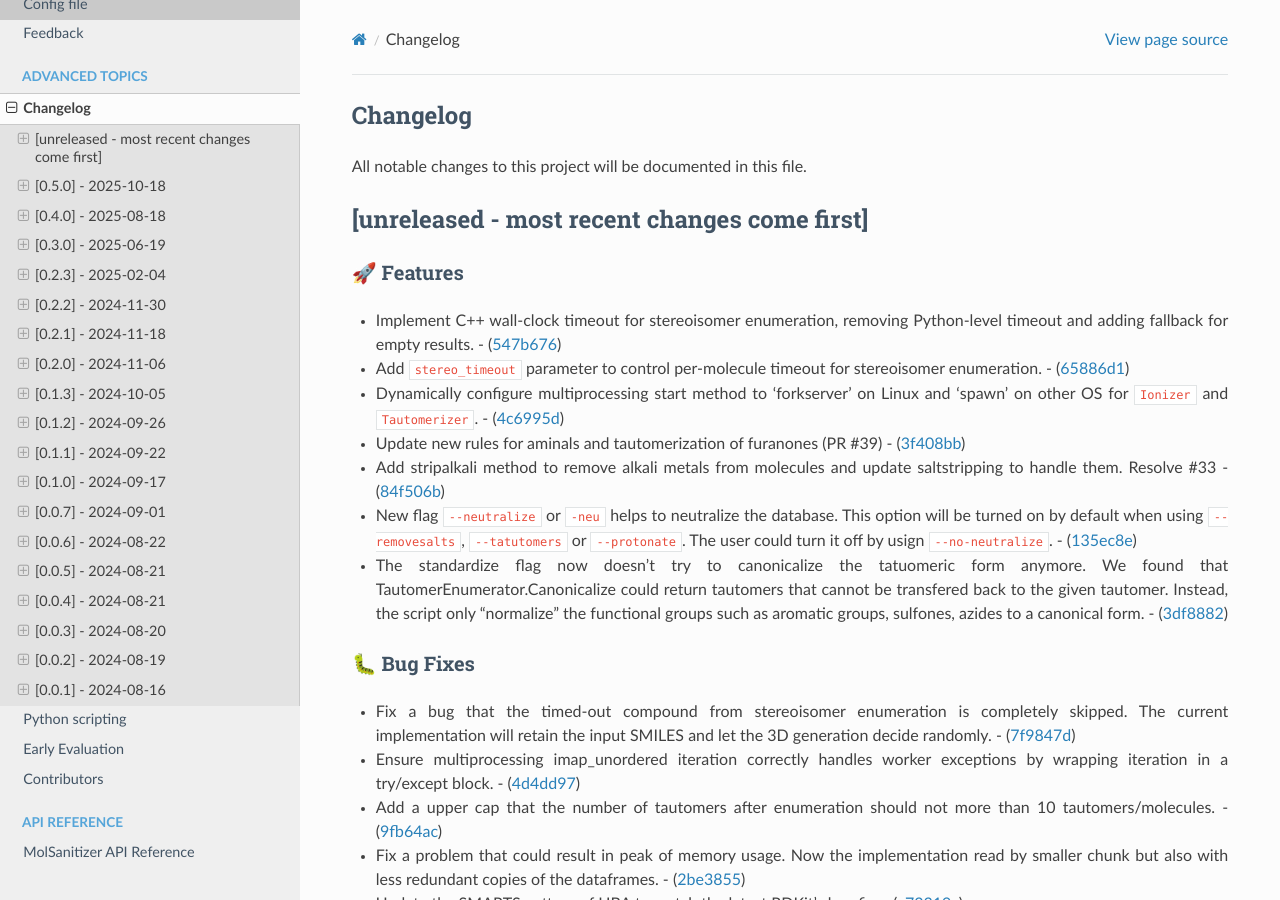
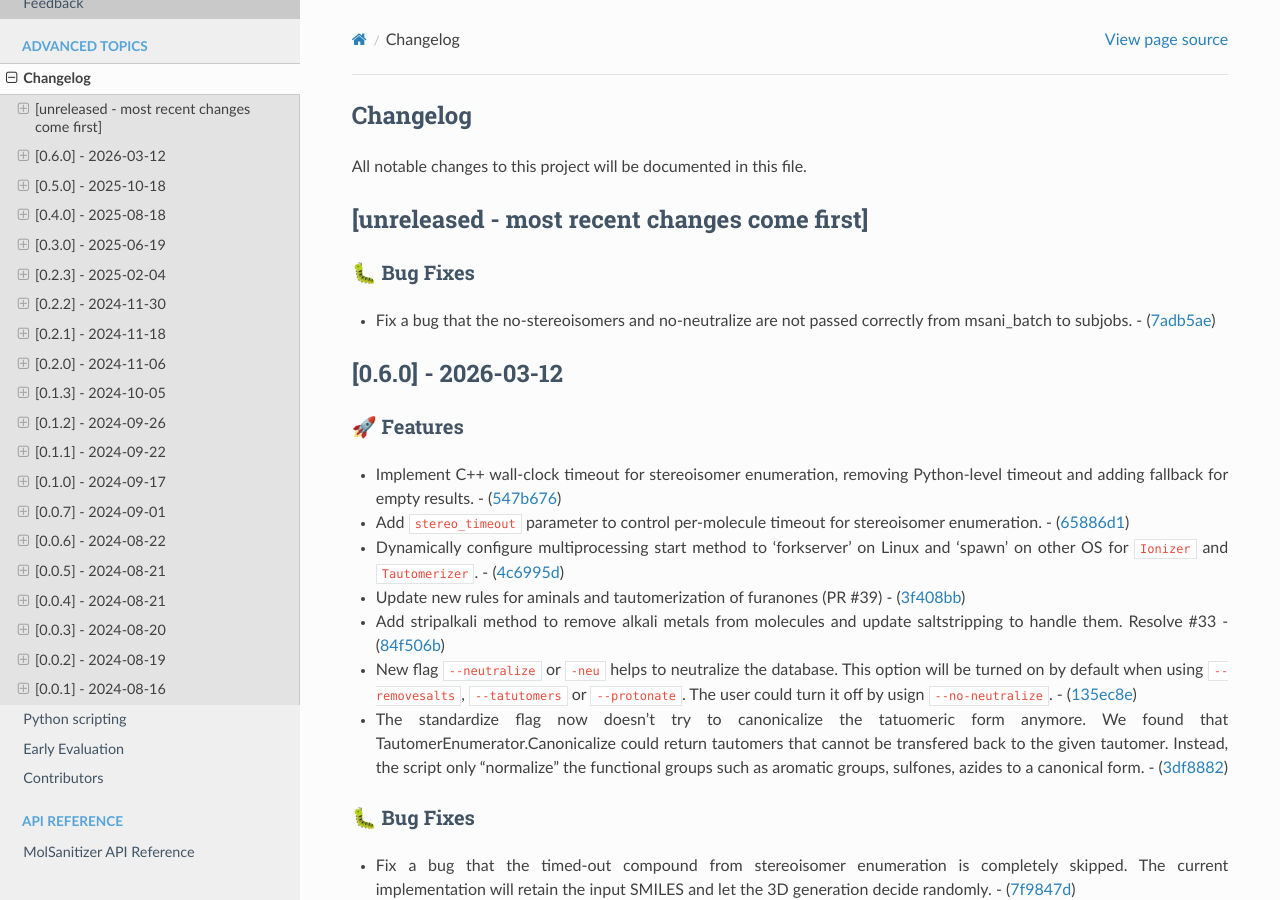
Before and after one commit to Carlssonlab/MolSanitizer, a Sphinx documentation site: the page built from docs/source/changes.rst, in a window 1280 px wide and 900 px high. Built offline with Sphinx 7.4.7 and the Read the Docs theme 3.1.0, drawn with Linux system fonts in a browser that asks for light colours.

Commit message:
Update changelog for tag main

```diff
--- a/docs/source/changes.rst
+++ b/docs/source/changes.rst
@@ -5,6 +5,16 @@ All notable changes to this project will be documented in this file.
 
 [unreleased - most recent changes come first]
 ---------------------------------------------
+
+🐛 Bug Fixes
+~~~~~~~~~~~~
+
+-  Fix a bug that the no-stereoisomers and no-neutralize are not passed
+   correctly from msani_batch to subjobs. -
+   (`7adb5ae <https://github.com/phonglam3103/MolSanitizer/commit/7adb5ae3348116d0499c34661af66c8c218c89c1>`__)
+
+[0.6.0] - 2026-03-12
+--------------------
 
 🚀 Features
 ~~~~~~~~~~~
@@ -36,6 +46,8 @@ All notable changes to this project will be documented in this file.
    tautomer. Instead, the script only “normalize” the functional groups
    such as aromatic groups, sulfones, azides to a canonical form. -
    (`3df8882 <https://github.com/phonglam3103/MolSanitizer/commit/3df88828f2c1c6dcf0b7fba9adf0a43da0fb0e1b>`__)
+
+.. _bug-fixes-1:
 
 🐛 Bug Fixes
 ~~~~~~~~~~~~
@@ -484,7 +498,7 @@ All notable changes to this project will be documented in this file.
    CORINA in msani_configurations.yaml. -
    (`de95bf7 <https://github.com/phonglam3103/MolSanitizer/commit/de95bf7bfafde8c2306236c4a6990dd01cec0d97>`__)
 
-.. _bug-fixes-5:
+.. _bug-fixes-6:
 
 🐛 Bug Fixes
 ~~~~~~~~~~~~
@@ -517,7 +531,7 @@ All notable changes to this project will be documented in this file.
    user want to use. -
    (`358e4dd <https://github.com/phonglam3103/MolSanitizer/commit/358e4dd0ce07ca6e3792eb8f4ea11945083555d5>`__)
 
-.. _section-5:
+.. _section-6:
 
 [0.2.1] - 2024-11-18
 --------------------
@@ -901,7 +915,7 @@ All notable changes to this project will be documented in this file.
    regioisomers of sulfonamide-like structures -
    (`afd59b1 <https://github.com/phonglam3103/MolSanitizer/commit/afd59b1294846c3346f77c0684d6a769a36075e1>`__)
 
-.. _bug-fixes-11:
+.. _bug-fixes-12:
 
 🐛 Bug Fixes
 ~~~~~~~~~~~~
@@ -910,7 +924,7 @@ All notable changes to this project will be documented in this file.
    where no good conformations could be found (fused-ring systems) -
    (`d73bc8e <https://github.com/phonglam3103/MolSanitizer/commit/d73bc8e3559175e3daa7130e53e54c6b80f7678e>`__)
 
-.. _section-11:
+.. _section-12:
 
 [0.0.7] - 2024-09-01
 --------------------
```
Also changed, not shown: other parts of docs/source/changes.rst (+30 -28 lines), CHANGELOG.md (+6 -0 lines).
